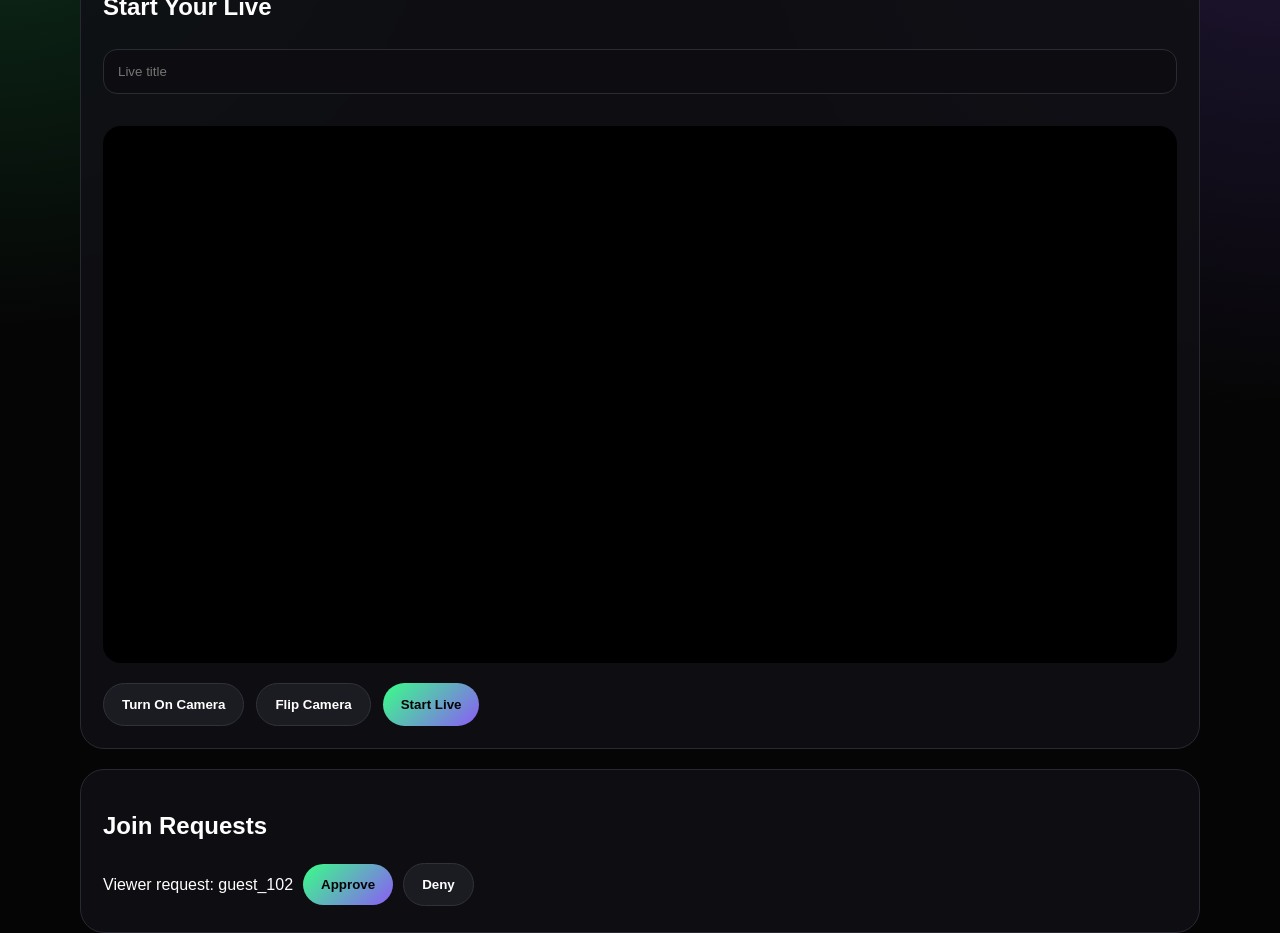
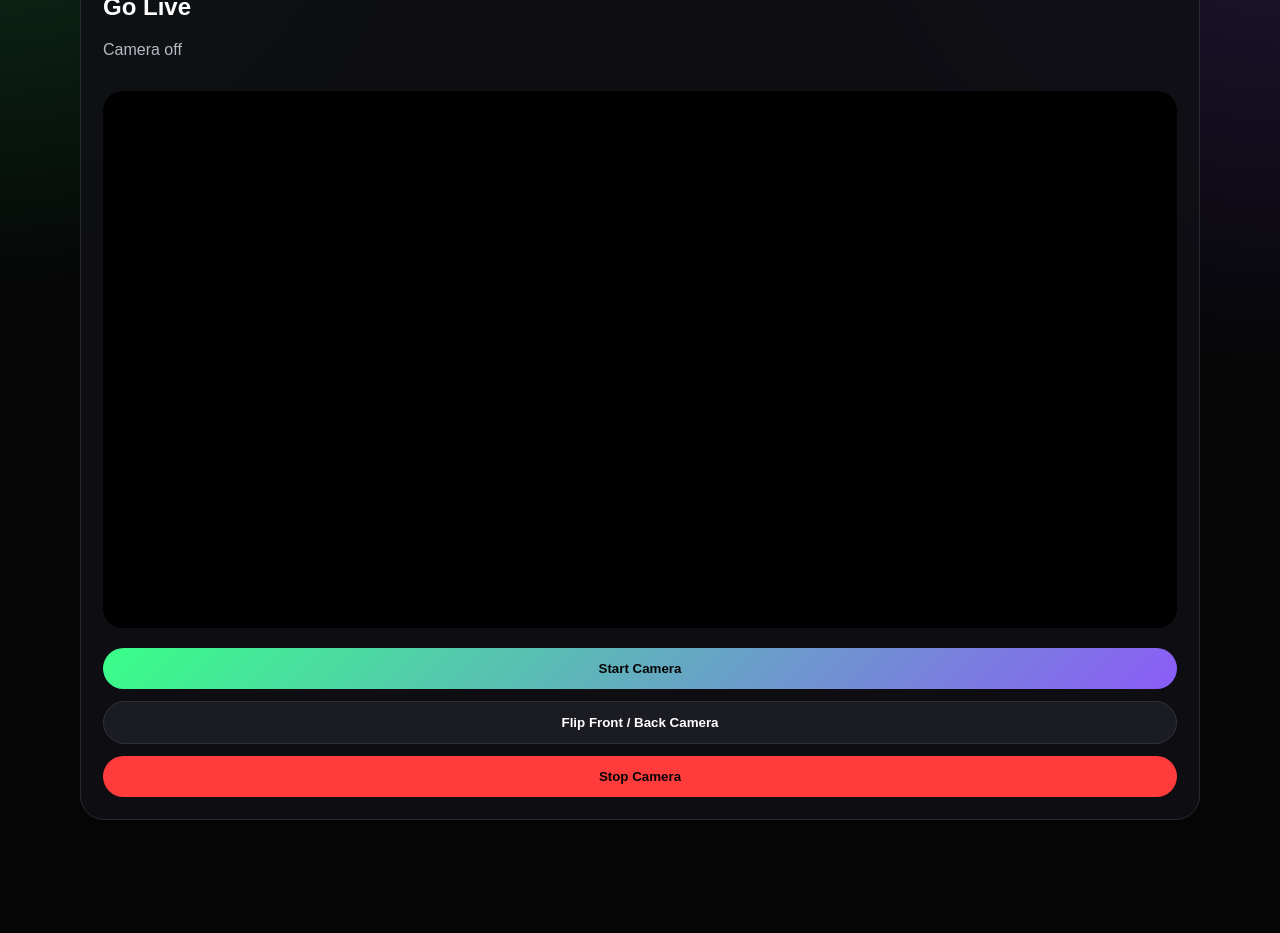
Before and after one commit to luchibagz-prog/utv-network-app, a Next.js app: page /live-room in a window 1280 px wide. Shown: the part 180-1113 px from the top of the page. After the commit the page ends 1000 px from the top, so only its background shows below. Built offline with nearby package versions, Linux system fonts and the light colour scheme.

Commit message:
Add camera flip to live room

```diff
--- a/app/live-room/page.tsx
+++ b/app/live-room/page.tsx
@@ -1,142 +1,65 @@
 "use client";
 
-import { useRef, useState } from "react";
+import { useEffect, useRef, useState } from "react";
 import UTVNav from "../components/UTVNav";
-import { supabase } from "../../lib/supabaseClient";
 
 export default function LiveRoomPage() {
   const videoRef = useRef<HTMLVideoElement | null>(null);
-  const mediaRecorderRef = useRef<MediaRecorder | null>(null);
-  const chunksRef = useRef<Blob[]>([]);
+  const streamRef = useRef<MediaStream | null>(null);
 
-  const [liveTitle, setLiveTitle] = useState("");
-  const [isLive, setIsLive] = useState(false);
-  const [message, setMessage] = useState("");
-  const [recordedVideo, setRecordedVideo] = useState<string | null>(null);
-  const [cameraMode, setCameraMode] = useState<"user" | "environment">("user");
-  const [requests, setRequests] = useState(["Viewer request: guest_102"]);
+  const [cameraFacing, setCameraFacing] = useState<"user" | "environment">("user");
+  const [isCameraOn, setIsCameraOn] = useState(false);
+  const [status, setStatus] = useState("Camera off");
 
-  async function startCamera() {
+  async function startCamera(facing: "user" | "environment" = cameraFacing) {
     try {
+      stopCamera();
+
       const stream = await navigator.mediaDevices.getUserMedia({
         video: {
-          facingMode: cameraMode,
-          width: { ideal: 1280 },
-          height: { ideal: 720 },
+          facingMode: facing,
         },
-        audio: {
-          echoCancellation: true,
-          noiseSuppression: true,
-          autoGainControl: true,
-        },
+        audio: true,
       });
+
+      streamRef.current = stream;
 
       if (videoRef.current) {
         videoRef.current.srcObject = stream;
       }
 
-      const mediaRecorder = new MediaRecorder(stream);
-
-      mediaRecorder.ondataavailable = (e) => {
-        if (e.data.size > 0) {
-          chunksRef.current.push(e.data);
-        }
-      };
-
-      mediaRecorder.onstop = () => {
-        const blob = new Blob(chunksRef.current, { type: "video/webm" });
-        const url = URL.createObjectURL(blob);
-        setRecordedVideo(url);
-        chunksRef.current = [];
-      };
-
-      mediaRecorderRef.current = mediaRecorder;
-
-      setMessage("Camera and mic ready.");
-    } catch {
-      setMessage("Camera/mic permission was blocked.");
+      setCameraFacing(facing);
+      setIsCameraOn(true);
+      setStatus(facing === "user" ? "Front camera live" : "Back camera live");
+    } catch (err) {
+      setStatus("Camera blocked. Allow camera/mic permissions.");
     }
   }
 
-  async function startLive() {
-    if (!liveTitle.trim()) {
-      setMessage("Add a live title first.");
-      return;
+  function stopCamera() {
+    if (streamRef.current) {
+      streamRef.current.getTracks().forEach((track) => track.stop());
+      streamRef.current = null;
     }
 
-    const { data: userData } = await supabase.auth.getUser();
-    const hostEmail = userData.user?.email || "CEO@UTV.app";
-
-    await supabase.from("live_streams").insert({
-      creator_email: hostEmail,
-      title: liveTitle,
-      is_live: true,
-    });
-
-    await supabase.from("notifications").insert({
-  title: "🔴 Live Now",
-  message: `${hostEmail} just went live: ${liveTitle}`,
-  type: "live",
-  link: "/live",
-});
-
-    if (mediaRecorderRef.current) {
-      mediaRecorderRef.current.start();
+    if (videoRef.current) {
+      videoRef.current.srcObject = null;
     }
 
-    setIsLive(true);
-    setMessage("You are now live on UTV.");
+    setIsCameraOn(false);
+    setStatus("Camera off");
   }
 
-  async function endLive() {
-    const { data: userData } = await supabase.auth.getUser();
-    const hostEmail = userData.user?.email || "CEO@UTV.app";
-
-    await supabase
-      .from("live_streams")
-      .update({ is_live: false })
-      .eq("creator_email", hostEmail);
-
-    if (mediaRecorderRef.current) {
-      mediaRecorderRef.current.stop();
+  async function flipCamera() {
+    const nextFacing = cameraFacing === "user" ? "environment" : "user";
+    await startCamera(nextFacing);
   }
 
-    setIsLive(false);
-    setMessage("Live ended and saved.");
-  }
-
-  async function deleteLive() {
-    const { data: userData } = await supabase.auth.getUser();
-    const hostEmail = userData.user?.email || "CEO@UTV.app";
-
-    await supabase
-      .from("live_streams")
-      .delete()
-      .eq("creator_email", hostEmail);
-
-    setRecordedVideo(null);
-    setMessage("Live deleted.");
-  }
-
-  function approveRequest(name: string) {
-    setRequests(requests.filter((request) => request !== name));
-    setMessage(`${name} approved.`);
-  }
-
-  function denyRequest(name: string) {
-    setRequests(requests.filter((request) => request !== name));
-    setMessage(`${name} denied.`);
-  }
-
-  async function shareLive() {
-    if (navigator.share && recordedVideo) {
-      await navigator.share({
-        title: liveTitle,
-        text: "Watch my UTV live replay",
-        url: recordedVideo,
-      });
-    }
-  }
+  useEffect(() => {
+    return () => {
+      stopCamera();
+    };
+  }, []);
 
   return (
     <main className="container">
@@ -144,137 +67,53 @@ export default function LiveRoomPage() {
 
       <section className="card" style={{ marginTop: 24 }}>
         <p style={{ color: "var(--muted)" }}>UTV Live Room</p>
-        <h1>{isLive ? "You're Live" : "Start Your Live"}</h1>
-
-        <input
-          className="input"
-          placeholder="Live title"
-          value={liveTitle}
-          onChange={(e) => setLiveTitle(e.target.value)}
-        />
+        <h1>Go Live</h1>
+        <p style={{ color: "var(--muted)" }}>{status}</p>
 
         <video
           ref={videoRef}
           autoPlay
+          playsInline
           muted
-          playsInline
           style={{
             width: "100%",
+            minHeight: 360,
+            background: "#000",
+            borderRadius: 20,
+            objectFit: "cover",
             marginTop: 16,
-            borderRadius: 18,
-            background: "#000",
-            transform: cameraMode === "user" ? "scaleX(-1)" : "none",
-            objectFit: "cover",
           }}
         />
 
-        <div
-          style={{
-            display: "flex",
-            gap: 12,
-            flexWrap: "wrap",
-            marginTop: 16,
-          }}
+        <button
+          className="btn"
+          onClick={() => startCamera()}
+          style={{ width: "100%", marginTop: 16 }}
         >
-          <button className="btn secondary" onClick={startCamera}>
-            Turn On Camera
+          Start Camera
         </button>
 
         <button
           className="btn secondary"
-            onClick={() =>
-              setCameraMode(
-                cameraMode === "user" ? "environment" : "user"
-              )
-            }
+          onClick={flipCamera}
+          disabled={!isCameraOn}
+          style={{ width: "100%", marginTop: 12 }}
         >
-            Flip Camera
+          Flip Front / Back Camera
         </button>
-
-          {!isLive ? (
-            <button className="btn" onClick={startLive}>
-              Start Live
-            </button>
-          ) : (
-            <button className="btn" onClick={endLive}>
-              End Live
-            </button>
-          )}
-        </div>
-
-        {message && (
-          <p style={{ marginTop: 14, color: "var(--muted)" }}>
-            {message}
-          </p>
-        )}
-      </section>
-
-      {requests.length > 0 && (
-        <section className="card" style={{ marginTop: 20 }}>
-          <h2>Join Requests</h2>
-
-          {requests.map((request) => (
-            <div
-              key={request}
-              style={{
-                display: "flex",
-                gap: 10,
-                marginTop: 14,
-                alignItems: "center",
-              }}
-            >
-              <p>{request}</p>
 
         <button
           className="btn"
-                onClick={() => approveRequest(request)}
-              >
-                Approve
-              </button>
-
-              <button
-                className="btn secondary"
-                onClick={() => denyRequest(request)}
-              >
-                Deny
-              </button>
-            </div>
-          ))}
-        </section>
-      )}
-
-      {recordedVideo && (
-        <section className="card" style={{ marginTop: 20 }}>
-          <h2>Replay Saved</h2>
-
-          <video
-            src={recordedVideo}
-            controls
+          onClick={stopCamera}
           style={{
             width: "100%",
-              borderRadius: 18,
             marginTop: 12,
-            }}
-          />
-
-          <div
-            style={{
-              display: "flex",
-              gap: 12,
-              marginTop: 14,
-              flexWrap: "wrap",
+            background: "#ff3b3b",
           }}
         >
-            <button className="btn" onClick={shareLive}>
-              Share
+          Stop Camera
         </button>
-
-            <button className="btn secondary" onClick={deleteLive}>
-              Delete
-            </button>
-          </div>
       </section>
-      )}
     </main>
   );
 }
```
Lines whose indentation alone changed are shown as unchanged.
